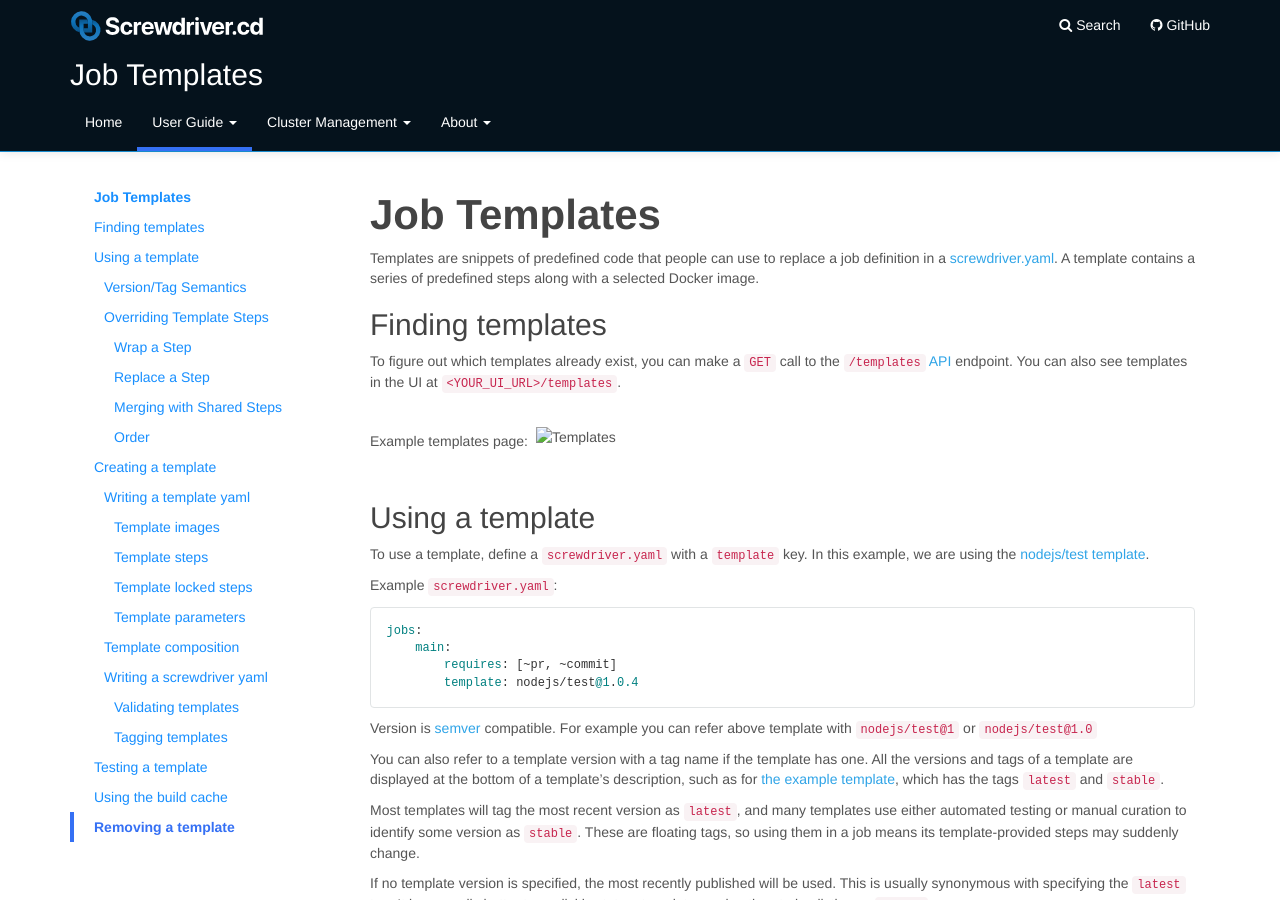
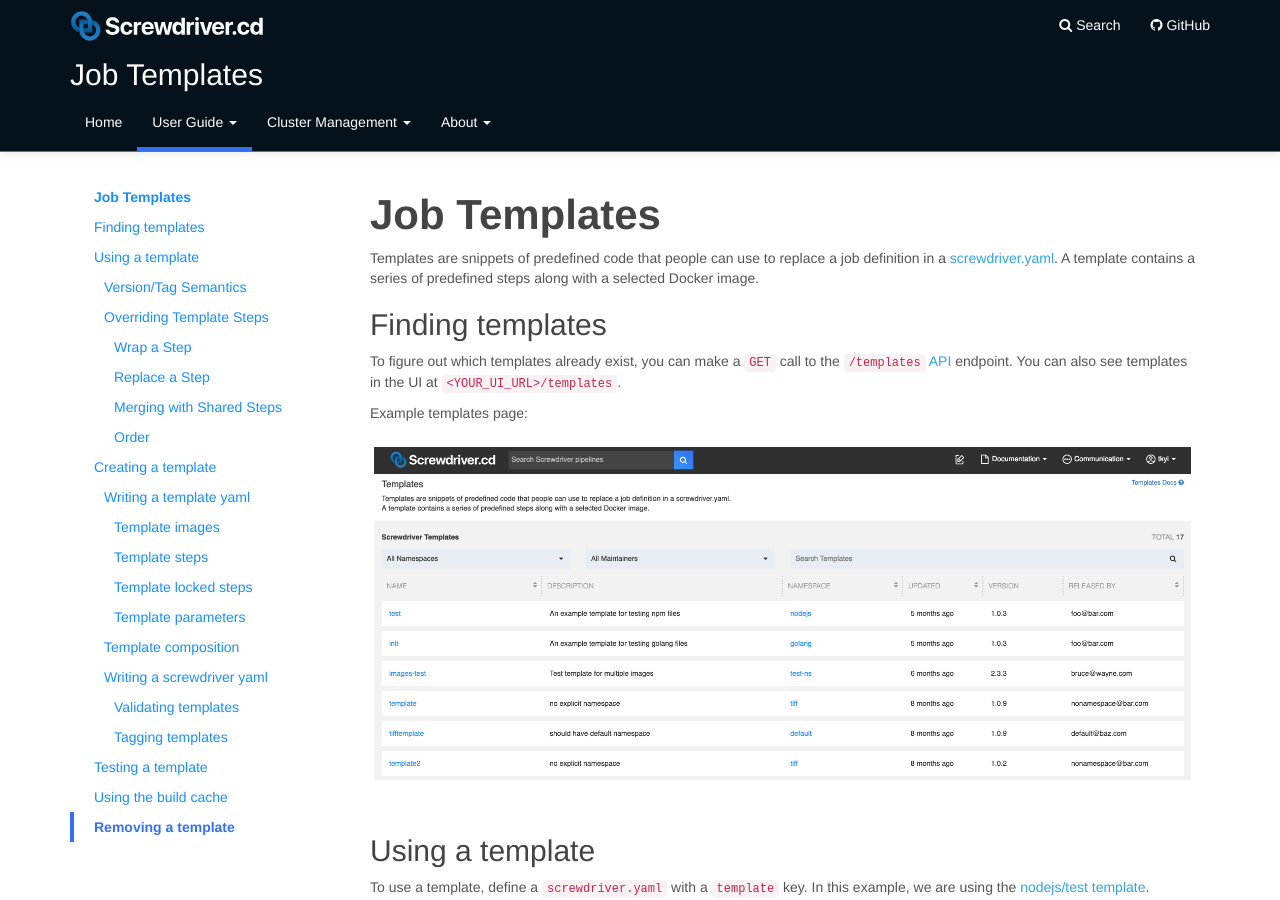
Before and after one commit to screwdriver-cd/guide, a Jekyll site: the page built from docs/user-guide/templates/job-templates.md, in a window 1280 px wide and 900 px high. Built offline with Jekyll 4.4.1, drawn with Linux system fonts in a browser that asks for light colours.

Commit message:
fix links

````diff
--- a/docs/user-guide/templates/job-templates.md
+++ b/docs/user-guide/templates/job-templates.md
@@ -66,14 +66,14 @@ toc:
 ---
 # Job Templates
 
-Templates are snippets of predefined code that people can use to replace a job definition in a [screwdriver.yaml](./configuration). A template contains a series of predefined steps along with a selected Docker image.
+Templates are snippets of predefined code that people can use to replace a job definition in a [screwdriver.yaml](../configuration). A template contains a series of predefined steps along with a selected Docker image.
 
 ## Finding templates
 
-To figure out which templates already exist, you can make a `GET` call to the `/templates` [API](./api) endpoint. You can also see templates in the UI at `<YOUR_UI_URL>/templates`.
+To figure out which templates already exist, you can make a `GET` call to the `/templates` [API](../api) endpoint. You can also see templates in the UI at `<YOUR_UI_URL>/templates`.
 
 Example templates page:
-![Templates](assets/templates.png)
+![Templates](../assets/templates.png)
 
 ## Using a template
 
@@ -184,7 +184,7 @@ jobs:
 
 ### Merging with shared steps
 
-When overriding Template steps, a job can get the step definitions from either `shared.steps` or `job.steps` with precedence for `steps` defined in `job` section. This follows the same order of precedence for step definitions without using a template. Users can change this behavior using [annotation](./configuration/annotations) `screwdriver.cd/mergeSharedSteps: true`. When `true` steps in `shared` and `job` sections are merged when a Template is used.
+When overriding Template steps, a job can get the step definitions from either `shared.steps` or `job.steps` with precedence for `steps` defined in `job` section. This follows the same order of precedence for step definitions without using a template. Users can change this behavior using [annotation](../configuration/annotations) `screwdriver.cd/mergeSharedSteps: true`. When `true` steps in `shared` and `job` sections are merged when a Template is used.
 
 
 #### Example
@@ -399,7 +399,7 @@ config:
 ```
 
 #### Template parameters
-You can define [parameters](./configuration/parameters) that can be used in the steps.
+You can define [parameters](../configuration/parameters) that can be used in the steps.
 
 Example `sd-template.yaml`:
 ```yaml
@@ -631,7 +631,7 @@ _Note: You cannot test your template in the same pipeline, as template step expa
 
 ## Using the build cache
 
-To use the [build cache feature](./configuration/build-cache), the [store-cli command](https://github.com/screwdriver-cd/store-cli) can be invoked in a step. For instance, if you are caching your `node_modules/` folder, you can specify a step before the `npm install` command that downloads the cache and another step afterwards that uploads the cache. You can also move the uploading cache step to a teardown with the `teardown-` prefix.
+To use the [build cache feature](../configuration/build-cache), the [store-cli command](https://github.com/screwdriver-cd/store-cli) can be invoked in a step. For instance, if you are caching your `node_modules/` folder, you can specify a step before the `npm install` command that downloads the cache and another step afterwards that uploads the cache. You can also move the uploading cache step to a teardown with the `teardown-` prefix.
 
 ```yaml
 config:
@@ -652,4 +652,4 @@ Or, you can remove your template and all its associated tags and versions by cli
 
 _Note: Do not delete your template pipeline beforehand, because it is required to determine who has permission to delete the template._
 
-![Removing](assets/delete-template.png)
+![Removing](../assets/delete-template.png)
````
